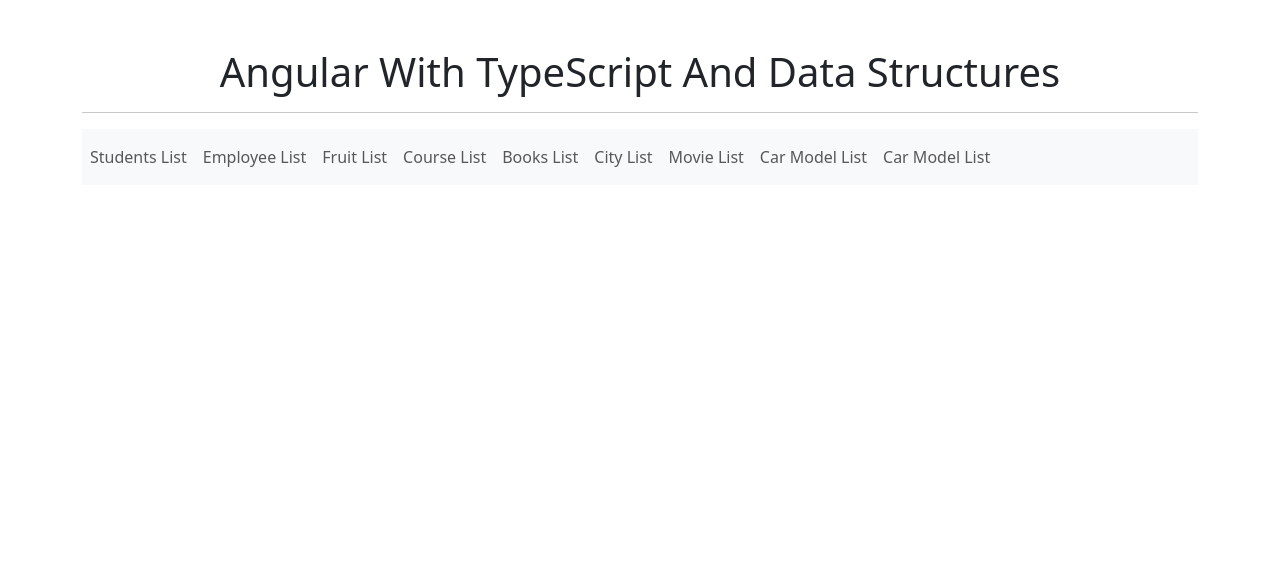
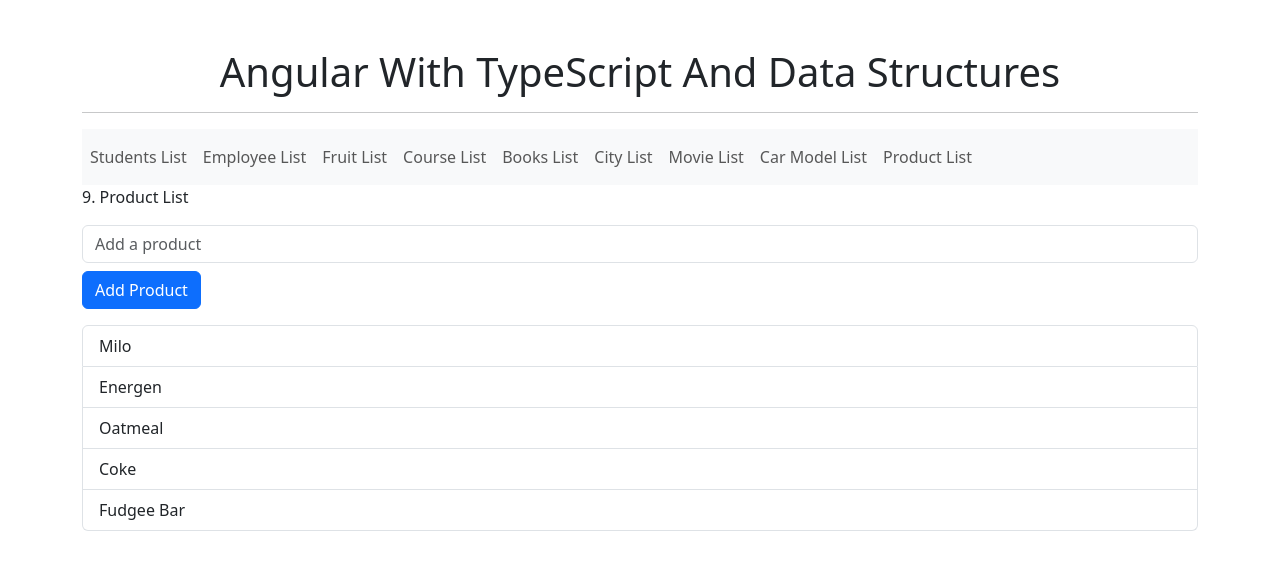
Before and after one commit to muningg/Angular_With_TypeScript_And_Data_Structures, an Angular app: page /product-list in a window 1280 px wide. Before the commit this address led to /. Shown: the top 570 px of the page. Built offline with nearby package versions, Linux system fonts and the light colour scheme.

Commit message:
feat(product-list): implement product list management
- Added ProductListComponent for adding and displaying products.
- Updated routing for product list access.

```diff
--- a/src/app/app.component.html
+++ b/src/app/app.component.html
@@ -27,9 +27,8 @@
       <li class="nav-item">
         <a class="nav-link" routerLink="/car-model-list">Car Model List</a>
       </li>
-
       <li class="nav-item">
-        <a class="nav-link" routerLink="/car-model-list">Car Model List</a>
+        <a class="nav-link" routerLink="/product-list">Product List</a>
       </li>
     </ul>
   </nav>
--- a/src/app/app.module.ts
+++ b/src/app/app.module.ts
@@ -14,6 +14,7 @@
 import { CityListComponent } from './components/city-list/city-list.component';
 import { MovieListComponent } from './components/movie-list/movie-list.component';
 import { CarModelListComponent } from './components/car-model-list/car-model-list.component';
+import { ProductListComponent } from './components/product-list/product-list.component';
 
 @NgModule({
   imports: [
@@ -33,6 +34,7 @@
     CityListComponent,
     MovieListComponent,
     CarModelListComponent,
+    ProductListComponent,
   ],
   providers: [],
   bootstrap: [AppComponent]
--- a/src/app/app.routes.ts
+++ b/src/app/app.routes.ts
@@ -7,6 +7,7 @@
 import { CityListComponent } from './components/city-list/city-list.component';
 import { MovieListComponent } from './components/movie-list/movie-list.component';
 import { CarModelListComponent } from './components/car-model-list/car-model-list.component';
+import { ProductListComponent } from './components/product-list/product-list.component';
 
 export const routes: Routes = [
     {path: 'students-list', component: StudentListComponent},
@@ -17,4 +18,5 @@
     {path: 'city-list', component: CityListComponent},
     {path: 'movie-list', component: MovieListComponent},
     {path: 'car-model-list', component: CarModelListComponent},
+    {path: 'product-list', component: ProductListComponent},
 ];
--- /dev/null
+++ b/src/app/components/product-list/product-list.component.html
@@ -0,0 +1,10 @@
+<p>9. Product List</p>
+<input type="text" class="form-control" [(ngModel)]="newProduct" placeholder="Add a product" />
+
+<button class="btn btn-primary mt-2" (click)="addProduct()">Add Product</button>
+
+<ul class="mt-3 list-group">
+  <li class="list-group-item" *ngFor="let product of products">
+    {{product}}
+  </li>
+</ul>
--- /dev/null
+++ b/src/app/components/product-list/product-list.component.ts
@@ -0,0 +1,21 @@
+import { Component } from '@angular/core';
+
+@Component({
+  selector: 'app-product-list',
+  templateUrl: './product-list.component.html',
+  styleUrl: './product-list.component.css'
+})
+export class ProductListComponent {
+  products: string[] = ['Milo', "Energen","Oatmeal","Coke","Fudgee Bar"];
+  newProduct: string = '';
+
+  addProduct() {
+    if (this.newProduct.trim()) {
+      this.products.push(this.newProduct);
+      this.newProduct = '';
+    }
+  }
+
+
+
+}
```
Also changed, not shown: src/app/components/product-list/product-list.component.css (added), 1 other file (tests, documents, lock files or other folders).
